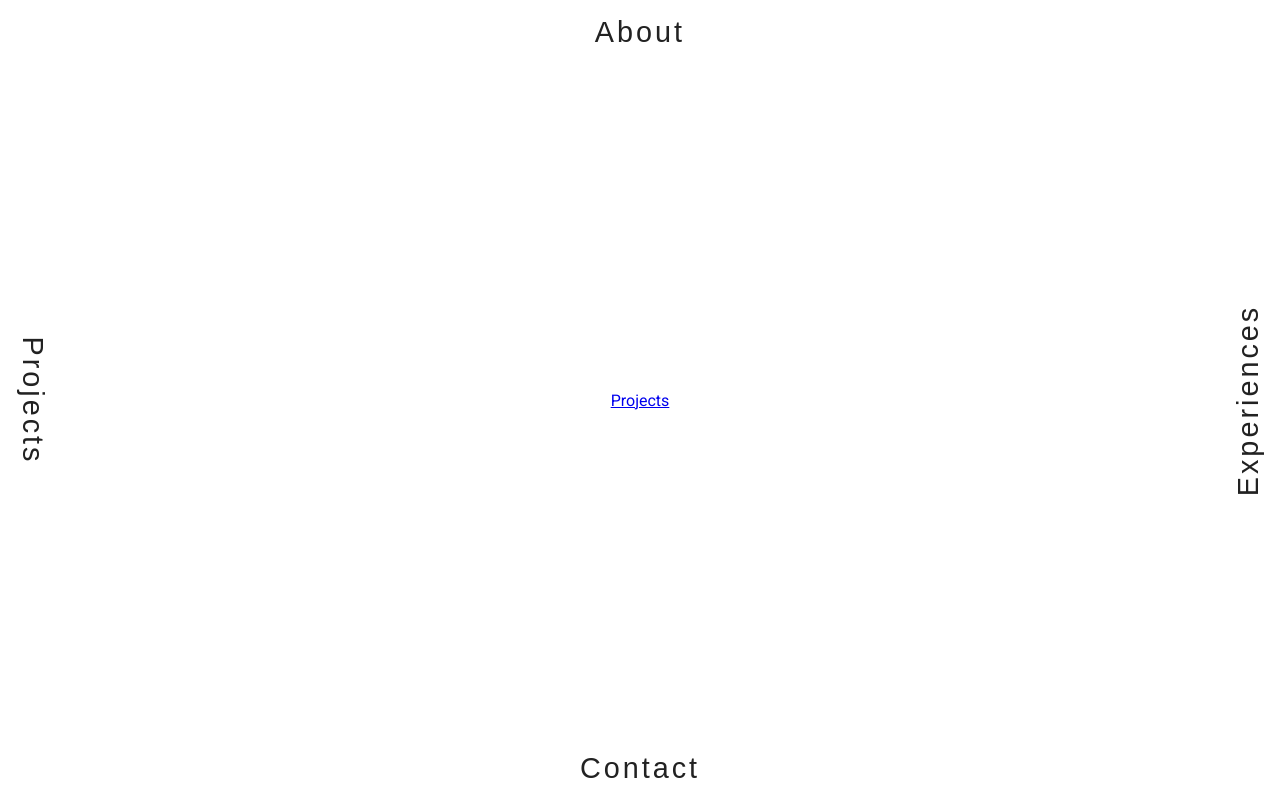
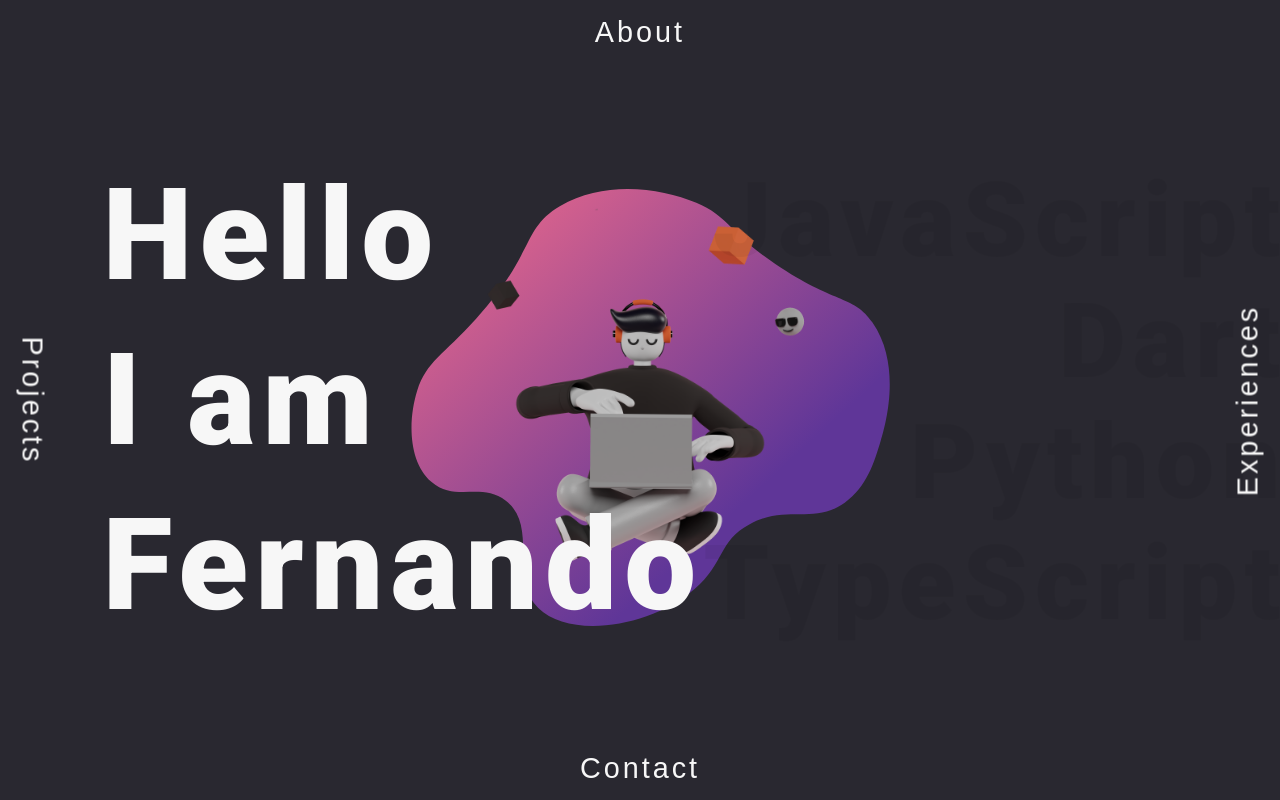
Before and after one commit to feMoraes0/portfolio, a React (Create React App) app: page / in a window 1280 px wide. Built offline with nearby package versions, Linux system fonts and the light colour scheme; a web font is replaced by a local one.

Commit message:
Adds about screen with animations

```diff
--- a/package.json
+++ b/package.json
@@ -1,6 +1,6 @@
 {
   "name": "portfolio",
-  "version": "3.0.3",
+  "version": "3.0.4",
   "private": true,
   "dependencies": {
     "@testing-library/jest-dom": "^4.2.4",
--- a/public/index.html
+++ b/public/index.html
@@ -10,7 +10,7 @@
     <noscript>You need to enable JavaScript to run this app.</noscript>
     <div id="root"></div>
     <link rel="preconnect" href="https://fonts.gstatic.com">
-    <link href="https://fonts.googleapis.com/css2?family=Roboto:wght@300;400;500&display=swap" rel="stylesheet">
+    <link href="https://fonts.googleapis.com/css2?family=Roboto:wght@300;400;500;900&display=swap" rel="stylesheet">
     <link href="https://fonts.googleapis.com/css2?family=Lexend+Mega&display=swap" rel="stylesheet">
   </body>
 </html>
--- a/src/components/menu/style.ts
+++ b/src/components/menu/style.ts
@@ -14,7 +14,7 @@ const ItemText = styled.a`
   text-decoration: none;
   padding: 2vh 0px;
   text-align: center;
-  color: #222;
+  color: #F7F7F7;
   font-family: 'Lexend Mega', sans-serif;
 `;
 
--- a/src/index.tsx
+++ b/src/index.tsx
@@ -1,14 +1,15 @@
 import React from 'react';
 import ReactDOM from 'react-dom';
 import Menu from './components/menu';
-import Projects from './pages/projects';
+import About from './pages/about';
+// import Projects from './pages/projects';
 import { GlobalTheme } from './theme';
 
 ReactDOM.render(
   <React.StrictMode>
     <GlobalTheme />
     <Menu />
-    <Projects />
+    <About />
   </React.StrictMode>,
   document.getElementById('root')
 );
--- a/src/pages/about/index.tsx
+++ b/src/pages/about/index.tsx
@@ -1,12 +1,40 @@
 import React from 'react';
-import Menu from '../../components/menu';
+import { AboutContainer, BackgroundContainer, BackgroundImage, BackgroundSvg, ForegroundContainer, Info } from './style';
+import AboutBackgroundImage from '../../assets/about-image.png';
 
 
 const About = () => {
   return (
-    <>
-      <Menu />
-    </>
+    <AboutContainer>
+      <BackgroundContainer>
+        <BackgroundImage src={AboutBackgroundImage} alt=""/>
+        <BackgroundSvg xmlns="http://www.w3.org/2000/svg" x="0px" y="0px" viewBox="0 0 288 288">
+          <linearGradient id="PSgrad_0" x1="70.711%" x2="0%" y1="70.711%" y2="0%">
+            <stop offset="0%" stopColor="rgb(95,54,152)" stopOpacity={1} />
+            <stop offset="100%" stopColor="rgb(247,109,138)" stopOpacity={1} />
+          </linearGradient>
+          <path fill="url(#PSgrad_0)"
+            d="M37.5,186c-12.1-10.5-11.8-32.3-7.2-46.7c4.8-15,13.1-17.8,30.1-36.7C91,68.8,83.5,56.7,103.4,45
+            c22.2-13.1,51.1-9.5,69.6-1.6c18.1,7.8,15.7,15.3,43.3,33.2c28.8,18.8,37.2,14.3,46.7,27.9c15.6,22.3,6.4,53.3,4.4,60.2
+            c-3.3,11.2-7.1,23.9-18.5,32c-16.3,11.5-29.5,0.7-48.6,11c-16.2,8.7-12.6,19.7-28.2,33.2c-22.7,19.7-63.8,25.7-79.9,9.7
+            c-15.2-15.1,0.3-41.7-16.6-54.9C63,186,49.7,196.7,37.5,186z"
+          />
+        </BackgroundSvg>
+      </BackgroundContainer>
+      <ForegroundContainer>
+        <Info>
+          <h1>Hello</h1>
+          <h1>I am</h1>
+          <h1>Fernando</h1>
+        </Info>
+        <Info>
+          <h2>JavaScript</h2>
+          <h2>Dart</h2>
+          <h2>Python</h2>
+          <h2>TypeScript</h2>
+        </Info>
+      </ForegroundContainer>
+    </AboutContainer>
   )
 };
 
--- /dev/null
+++ b/src/pages/about/style.ts
@@ -0,0 +1,62 @@
+import styled from 'styled-components';
+
+const AboutContainer = styled.div`
+  width: 100vw;
+  height: 100vh;
+`;
+
+const BackgroundContainer = styled.div`
+  width: 100%;
+  height: 100%;
+  display: flex;
+  align-items: center;
+  justify-content: center;
+`;
+
+const BackgroundImage = styled.img`
+  width: 34%;
+  position: absolute;
+  cursor: pointer;
+`;
+
+const BackgroundSvg = styled.svg`
+  width: 44%;
+`;
+
+const ForegroundContainer = styled.div`
+  width: 100vw;
+  height: 100vh;
+  padding: 0px 8vw;
+  position: absolute;
+  top: 0;
+  left: 0;
+  display: flex;
+  flex-diretion: row;
+  justify-content: space-between;
+  align-items: center;
+`;
+
+const Info = styled.div`
+  height: 60%;
+  display: flex;
+  flex-direction: column;
+  justify-content: space-between;
+
+
+  h1 {
+    font-size: 8rem;
+    color: #F7F7F7;
+    letter-spacing: 0.45rem;
+    font-weight: 900;
+  }
+
+  h2 {
+    font-size: 6.5rem;
+    color: rgba(0, 0, 0, 0.05);
+    letter-spacing: 0.45rem;
+    font-weight: 900;
+    text-align: right;
+  }
+`;
+
+export { AboutContainer, BackgroundContainer, BackgroundImage, BackgroundSvg, ForegroundContainer, Info};
--- a/src/theme/index.ts
+++ b/src/theme/index.ts
@@ -12,6 +12,7 @@ const GlobalTheme = createGlobalStyle`
     max-width: 100vw;
     min-height: 100vh;
     overflow-x: hidden;
+    background-color: #292830;
   }
 `;
 
```
Also changed, not shown: src/assets/about-image.png (added).
